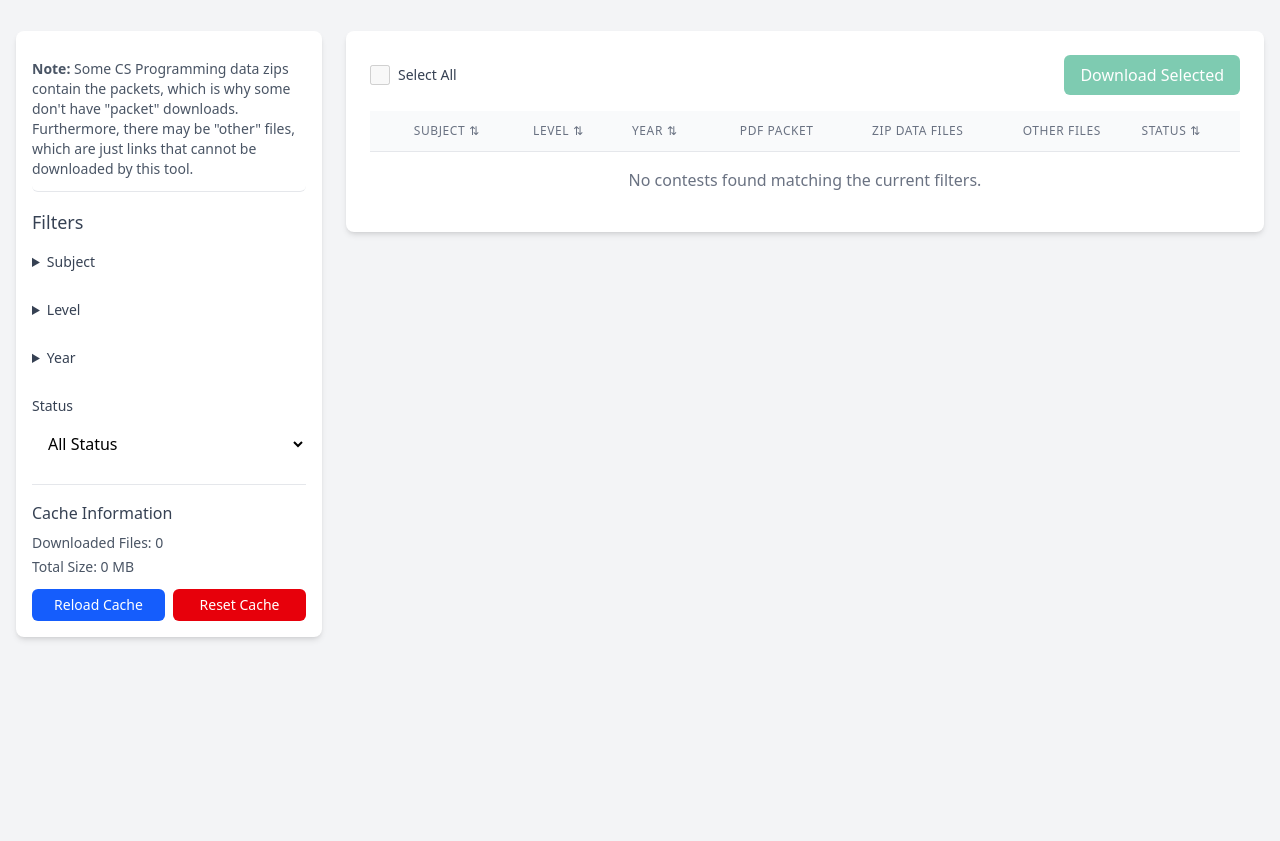
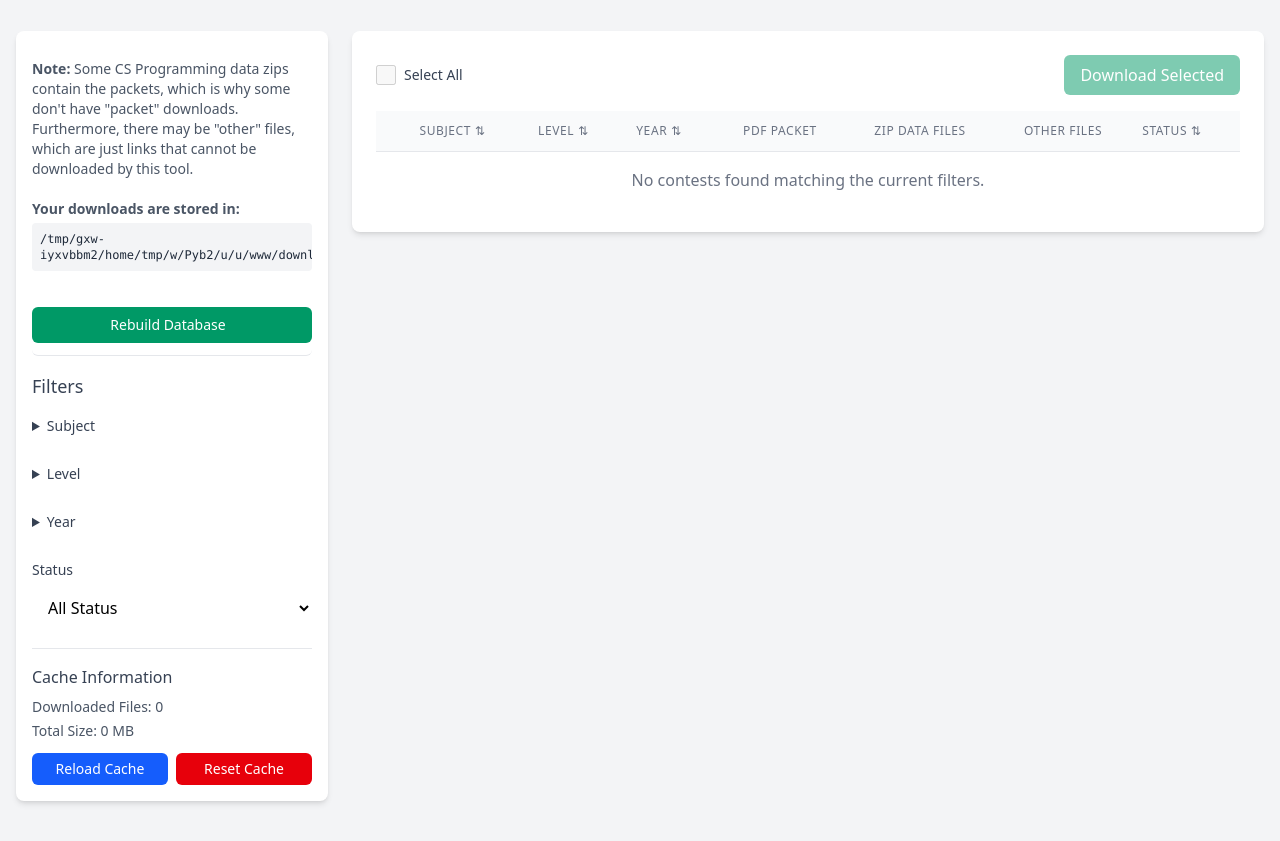
Before and after one commit to acemavrick/uil-dl, a Flask app: page / in a window 1280 px wide. Shown: the part 69-910 px from the top of the page. Before the commit the page ends 709 px from the top, so only its background shows below. Run offline with Flask 3, Linux system fonts and the light colour scheme; data that the repository does not hold is empty.

Commit message:
Enabled user-initiated database repopulation

```diff
--- a/app.py
+++ b/app.py
@@ -8,6 +8,7 @@ from flask import Flask, render_template, request, jsonify, send_file
 from werkzeug.utils import secure_filename
 from sqlalchemy import func
 from models import db, Contest
+from buildDB import repopulate_database
 
 # build tailwindcss
 # os.system("npx tailwindcss -i ./static/css/in.css -o ./static/css/out.css")
@@ -52,6 +53,7 @@ with app.app_context():
 
 # Create a semaphore to limit concurrent downloads
 download_semaphore = threading.Semaphore(4)  # Maximum 4 concurrent downloads
+db_rebuild_lock = threading.Lock()
 
 # ---------- per-file locking utilities ----------
 _download_locks: dict[str, threading.Lock] = {}
@@ -220,12 +222,38 @@ def index():
                                subjects=subjects,
                                levels=levels,
                                years=years,
-                               cache_stats=cache_stats)
+                               cache_stats=cache_stats,
+                               download_dir_absolute=DOWNLOADS_DIR.absolute())
     except Exception as e:
         logger.error(f"Error in index route: {e}")
         # Get cache stats even when there's an error
         cache_stats = download_cache.get_stats()
         return render_template('index.html', error=str(e), contests=[], cache_stats=cache_stats)
+
+@app.route('/rebuild-db', methods=['POST'])
+def rebuild_db():
+    """Rebuilds the database from the source JSON file without restarting the app."""
+    logger.info("Database rebuild requested.")
+
+    if not db_rebuild_lock.acquire(blocking=False):
+        logger.warning("Database rebuild already in progress.")
+        return "A database rebuild is already in progress. Please wait.", 503
+
+    try:
+        logger.info("Starting database repopulation process.")
+        # Get the database path from the Flask app config
+        db_path = app.config['SQLALCHEMY_DATABASE_URI'].replace('sqlite:///', '')
+
+        # Call the safe repopulation function
+        count = repopulate_database(db_path=db_path)
+
+        logger.info(f"Database rebuilt successfully. Loaded {count} entries.")
+        return f"Database rebuilt successfully. Loaded {count} entries.", 200
+    except Exception as e:
+        logger.error(f"Failed to rebuild database: {e}", exc_info=True)
+        return f"Failed to rebuild database: {str(e)}", 500
+    finally:
+        db_rebuild_lock.release()
 
 @app.route('/download/<int:item_id>/<link_type>', methods=['GET', 'POST'])
 def download_file(item_id, link_type):
--- a/data/config.json
+++ b/data/config.json
@@ -1,6 +1,4 @@
 {
     "download_dir": "downloads",
-    "download_dir_isabsolute": false,
-    "logs_dir": "data/logs",
-    "logs_dir_isabsolute": false
+    "logs_dir": "data/logs"
 }
--- a/static/css/out.css
+++ b/static/css/out.css
@@ -266,6 +266,9 @@
   .mx-auto {
     margin-inline: auto;
   }
+  .mt-1 {
+    margin-top: calc(var(--spacing) * 1);
+  }
   .mt-3 {
     margin-top: calc(var(--spacing) * 3);
   }
@@ -473,6 +476,9 @@
   .bg-yellow-100 {
     background-color: var(--color-yellow-100);
   }
+  .p-2 {
+    padding: calc(var(--spacing) * 2);
+  }
   .p-4 {
     padding: calc(var(--spacing) * 4);
   }
@@ -523,6 +529,9 @@
   }
   .text-left {
     text-align: left;
+  }
+  .font-mono {
+    font-family: var(--font-mono);
   }
   .text-3xl {
     font-size: var(--text-3xl);
@@ -617,6 +626,15 @@
     transition-property: color, background-color, border-color, outline-color, text-decoration-color, fill, stroke, --tw-gradient-from, --tw-gradient-via, --tw-gradient-to, opacity, box-shadow, transform, translate, scale, rotate, filter, -webkit-backdrop-filter, backdrop-filter, display, visibility, content-visibility, overlay, pointer-events;
     transition-timing-function: var(--tw-ease, var(--default-transition-timing-function));
     transition-duration: var(--tw-duration, var(--default-transition-duration));
+  }
+  .transition-colors {
+    transition-property: color, background-color, border-color, outline-color, text-decoration-color, fill, stroke, --tw-gradient-from, --tw-gradient-via, --tw-gradient-to;
+    transition-timing-function: var(--tw-ease, var(--default-transition-timing-function));
+    transition-duration: var(--tw-duration, var(--default-transition-duration));
+  }
+  .duration-200 {
+    --tw-duration: 200ms;
+    transition-duration: 200ms;
   }
   .select-all {
     -webkit-user-select: all;
--- a/templates/index.html
+++ b/templates/index.html
@@ -24,6 +24,23 @@
                         <p class="text-sm text-gray-600 dark:text-gray-300">
                             <span class="font-bold">Note:</span> Some CS Programming data zips contain the packets, which is why some don't have "packet" downloads.
                             Furthermore, there may be "other" files, which are just links that cannot be downloaded by this tool.
+                            <br><br>
+                            <span class="font-bold">Your downloads are stored in:</span>
+                            <br>
+                            <code class="block p-2 mt-1 bg-gray-100 dark:bg-gray-700 rounded text-xs font-mono text-gray-800 dark:text-gray-200 overflow-x-auto">{{ download_dir_absolute }}</code>
+                            <br>
+                        <div class="mt-4">
+                            <button
+                                class="w-full bg-emerald-600 hover:bg-emerald-700 text-white font-medium py-2 px-4 rounded-md text-sm transition-colors duration-200 flex items-center justify-center"
+                                id="rebuild-db-btn"
+                                hx-post="/rebuild-db"
+                                hx-swap="none"
+                                hx-indicator="#rebuild-db-btn .spinner-small"
+                                hx-disabled-elt="this">
+                                <span class="button-text mr-2">Rebuild Database</span>
+                                <div class="spinner-small htmx-indicator"></div>
+                            </button>
+                        </div>
                         </p>
                     </div>
 
@@ -187,6 +204,16 @@
             animation: spin 1s linear infinite;
         }
 
+        .spinner-small {
+            border: 2px solid rgba(255, 255, 255, 0.3);
+            border-top-color: #ffffff;
+            border-radius: 50%;
+            width: 0.8rem;
+            height: 0.8rem;
+            animation: spin 1s linear infinite;
+            display: inline-block;
+        }
+
         @media (prefers-color-scheme: dark) {
             .spinner {
                 border: 2px solid rgba(255, 255, 255, 0.1);
@@ -203,7 +230,7 @@
         }
 
         .htmx-request .htmx-indicator {
-            display: block;
+            display: inline-block;
         }
 
         .status-badge {
@@ -227,6 +254,31 @@
         }
     </style>
 
+    <script>
+    document.addEventListener('DOMContentLoaded', function() {
+        const rebuildBtn = document.getElementById('rebuild-db-btn');
+        if (rebuildBtn) {
+            const buttonText = rebuildBtn.querySelector('.button-text');
+
+            rebuildBtn.addEventListener('htmx:beforeRequest', function() {
+                if (buttonText) buttonText.textContent = 'Building database...';
+            });
+
+            rebuildBtn.addEventListener('htmx:afterRequest', function(event) {
+                if (buttonText) buttonText.textContent = 'Rebuild Database';
+
+                if (event.detail.successful) {
+                    alert('Success: ' + event.detail.xhr.responseText);
+                    location.reload();
+                } else {
+                    alert('Error: ' + (event.detail.xhr.responseText || 'An unknown error occurred.'));
+                    location.reload();
+                }
+            });
+        }
+    });
+    </script>
+
     <script src="{{ url_for('static', filename='js/main.js') }}"></script>
 </body>
 </html>
```
Also changed, not shown: buildDB.py (+42 -0 lines).
